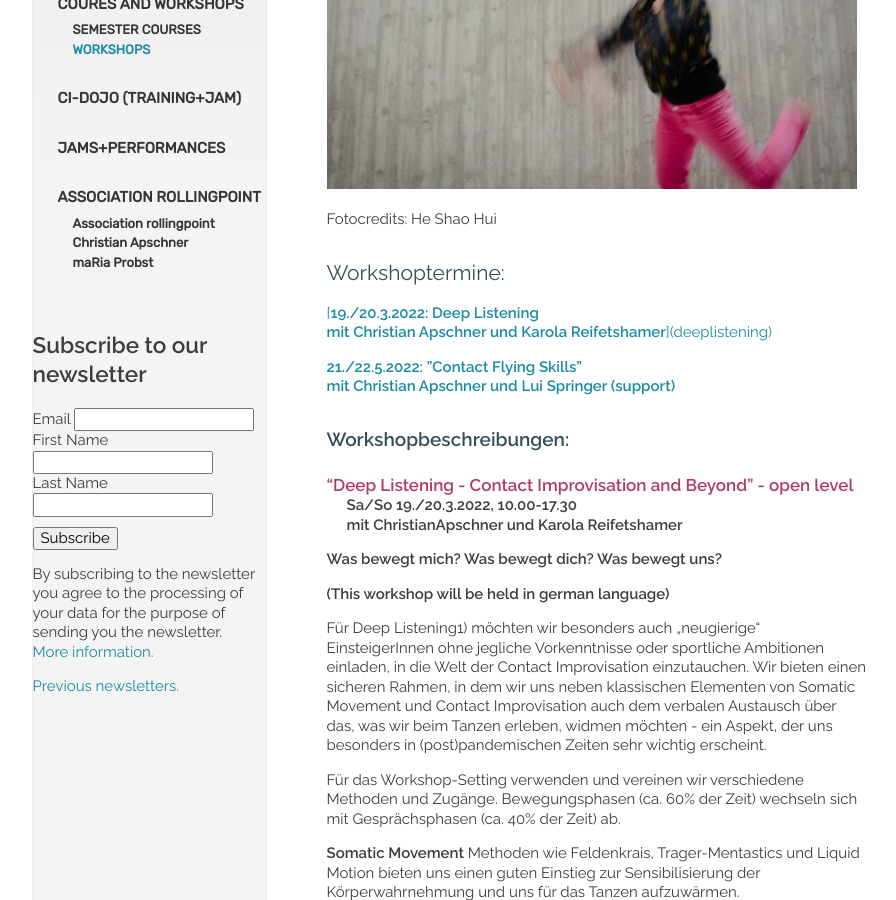
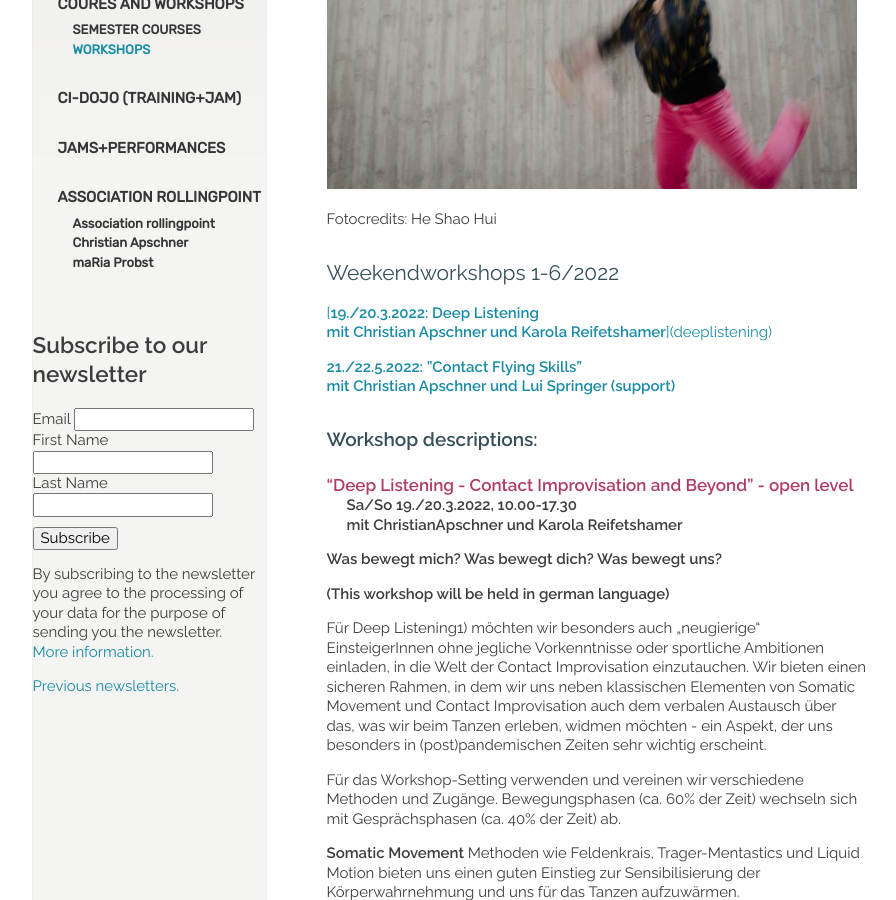
Before and after one commit to manulari/rollingpointat, a Jekyll site: the page built from _pages_en/en-workshops.md, in a window 1280 px wide and 900 px high, scrolled down 304 px. Shown: the whole window, without its empty margins (152-1048 px from the left). Built offline with Jekyll 4.4.1, drawn with Linux system fonts in a browser that asks for light colours; comment, search, counter and statistics services are not loaded.

Commit message:
Update page (en) “en-workshops”

```diff
--- a/_pages_en/en-workshops.md
+++ b/_pages_en/en-workshops.md
@@ -7,7 +7,7 @@ language: en
 
 Fotocredits: He Shao Hui
 
-## Workshoptermine:
+## Weekendworkshops 1-6/2022
 
 [[**19./20.3.2022: Deep Listening**\
 **mit Christian Apschner und Karola Reifetshamer**](deeplistening)](#deeplistening)
@@ -15,7 +15,7 @@ Fotocredits: He Shao Hui
 [**21./22.5.2022: "Contact Flying Skills"**\
 **mit Christian Apschner und** **Lui Springer (support)**](#flying)
 
-### Workshopbeschreibungen:
+### Workshop descriptions:
 
 <div class="named-anchor" id="deeplistening"></div>
 
@@ -85,8 +83,6 @@ IBAN:AT54 3200 0000 1701 2717, BIC: RLNWATWW, Verein rollingpoint, einzahlen.
 
 ***All rollingpoint offers are held in accordance with the current CoVid regulations for Vienna.***
 
-
-
 &nbsp;
 
 ![](/assets/uploads/lsz_5750.jpg)
```
Also changed, not shown: other parts of _pages_en/en-workshops.md (+1 -3 lines).
